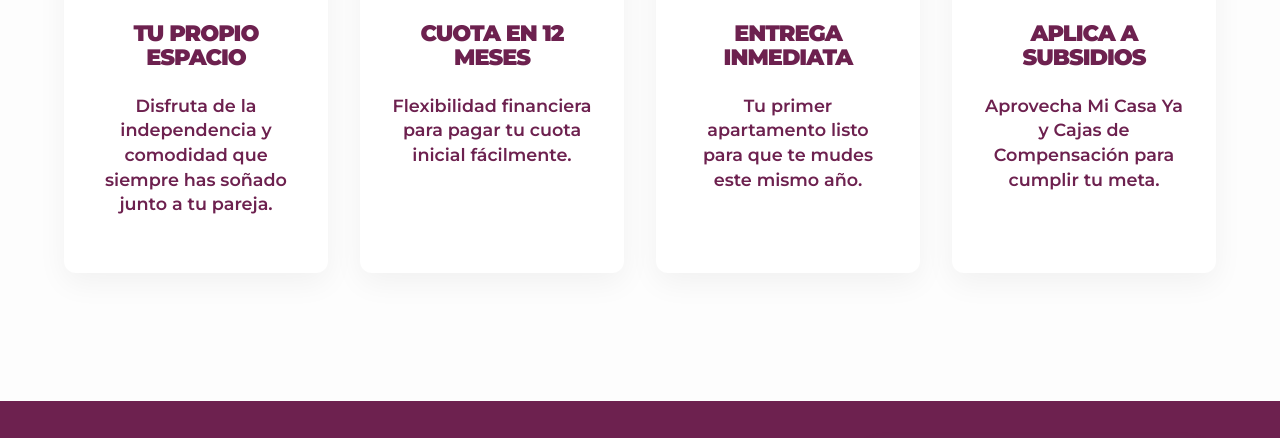
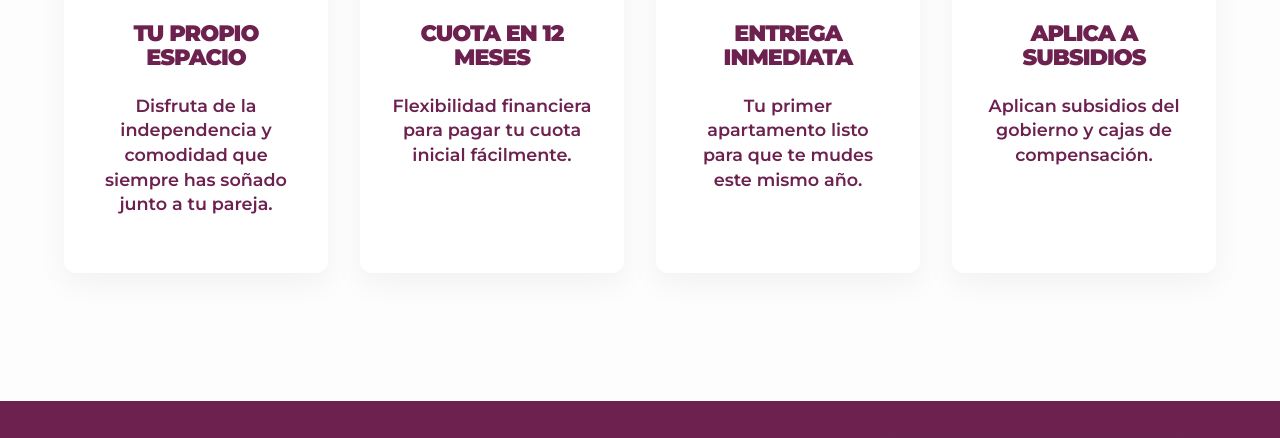
Before and after one commit to movemosmarcas/tierralinda, a plain HTML site: page index-parejas.html in a window 1280 px wide. Shown: the part 1394-1832 px from the top of the page. Drawn offline with Linux system fonts and the light colour scheme; a web font is replaced by a local one.

Commit message:
Actualizar texto sobre subsidios

```diff
--- a/index-parejas.html
+++ b/index-parejas.html
@@ -84,7 +84,7 @@
                 <div class="reason-card">
                     <div class="reason-number">04</div>
                     <h4 class="serif">Aplica a Subsidios</h4>
-                    <p>Aprovecha Mi Casa Ya y Cajas de Compensación para cumplir tu meta.</p>
+                    <p>Aplican subsidios del gobierno y cajas de compensación.</p>
                 </div>
             </div>
         </div>
```
Also changed, not shown: index.html (+1 -1 lines).
